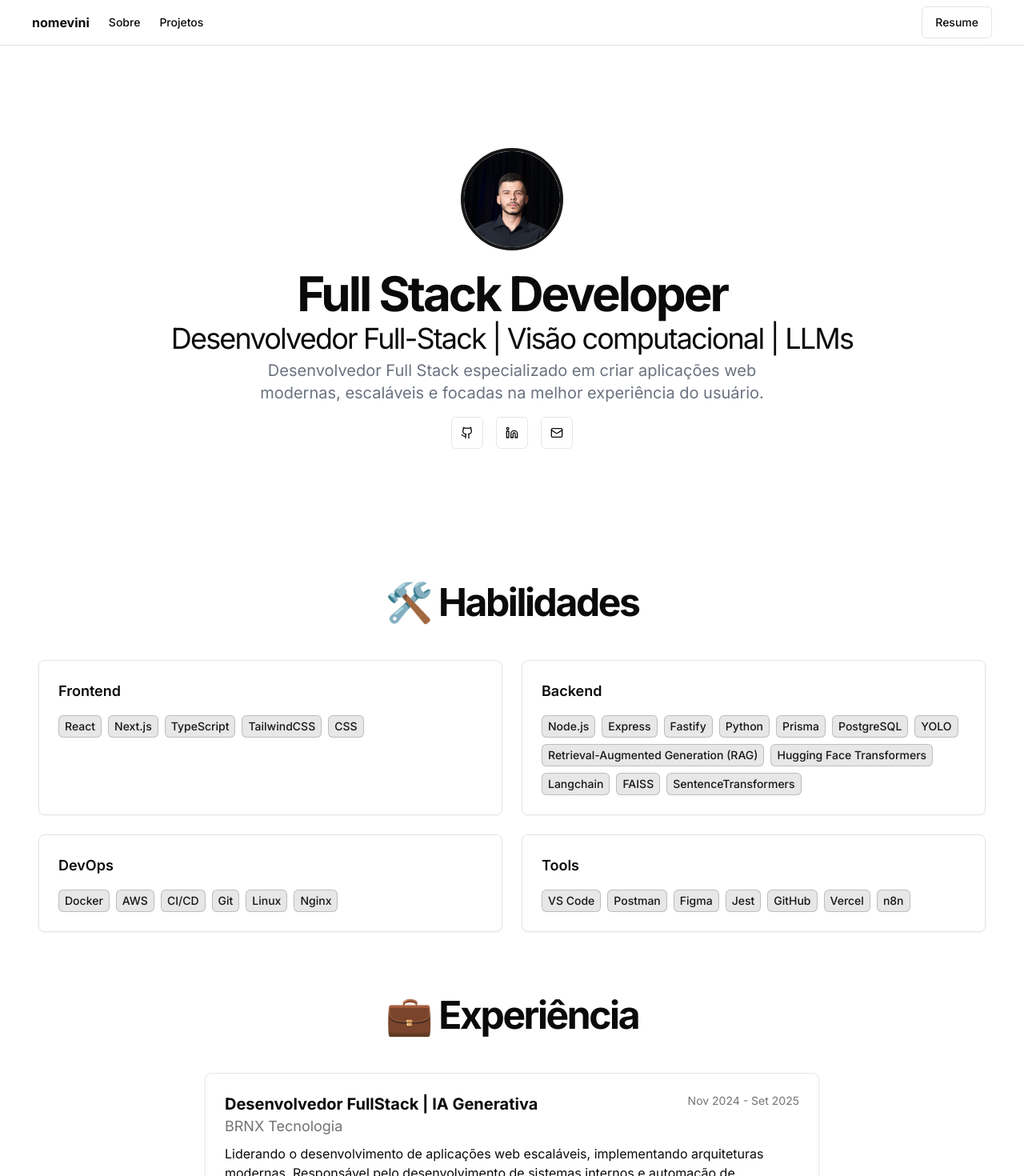
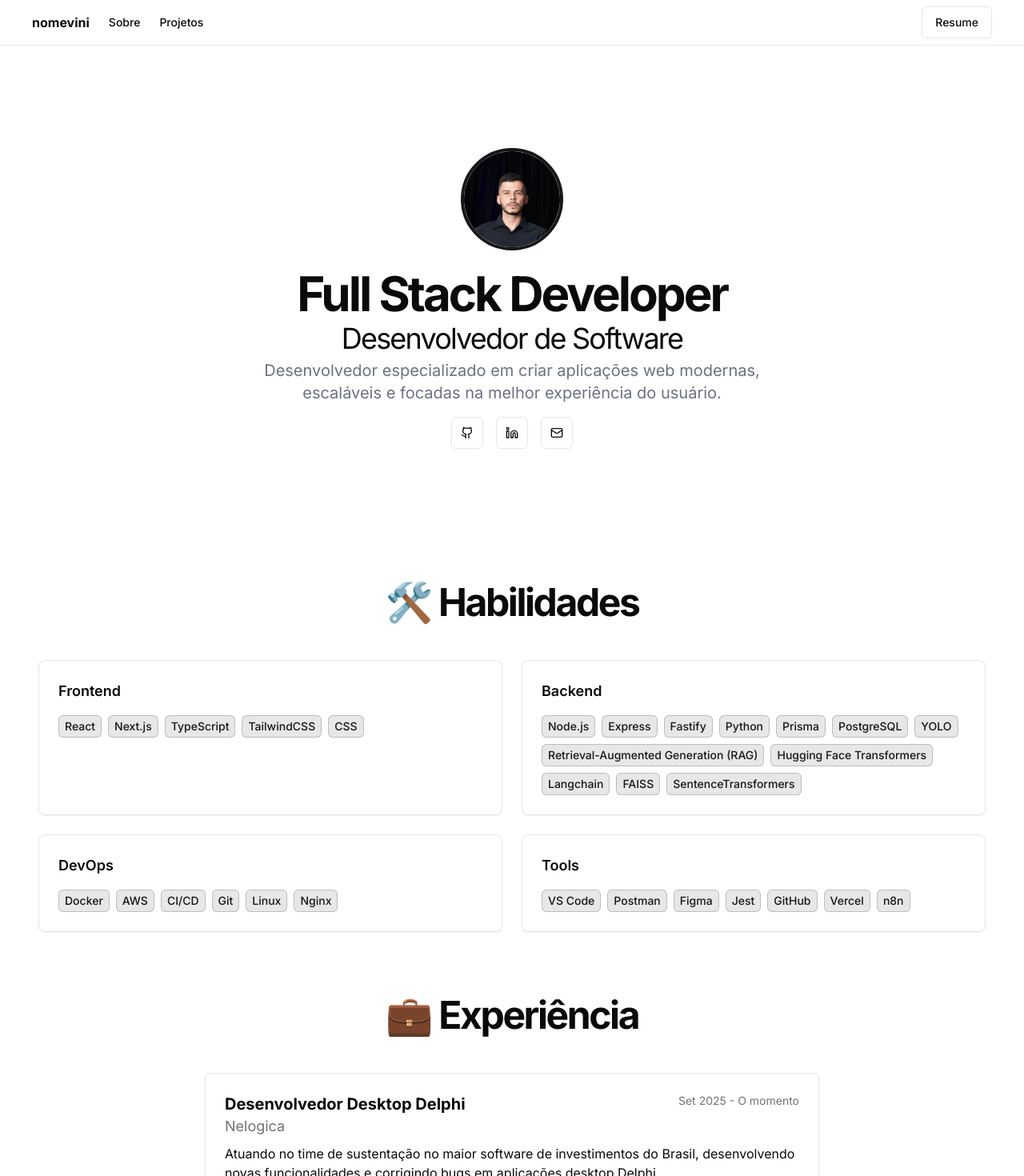
Before and after one commit to nomevini/portifolio, a Next.js app: page / in a window 1280 px wide. Shown: the top 1470 px of the page at 80% size. Built offline with nearby package versions, Linux system fonts and the light colour scheme.

Commit message:
feat: experiencia Nelogica

```diff
--- a/app/page.tsx
+++ b/app/page.tsx
@@ -25,10 +25,10 @@ export default function Page() {
                   Full Stack Developer
                 </h1>
                 <h2 className="text-2xl tracking-tighter sm:text-2xl md:text-3xl lg:text-4xl/none">
-                  Desenvolvedor Full-Stack | Visão computacional | LLMs
+                  Desenvolvedor de Software
                 </h2>
                 <p className="mx-auto max-w-[700px] text-gray-500 md:text-xl dark:text-gray-400">
-                Desenvolvedor Full Stack especializado em criar aplicações web modernas, escaláveis e focadas na melhor experiência do usuário.
+                Desenvolvedor especializado em criar aplicações web modernas, escaláveis e focadas na melhor experiência do usuário.
                 </p>
               </div>
               <div className="space-x-4">
@@ -71,6 +71,13 @@ export default function Page() {
             💼 Experiência
             </h2>
             <div className="max-w-3xl mx-auto">
+              <ExperienceItem
+                title="Desenvolvedor Desktop Delphi"
+                company="Nelogica"
+                period="Set 2025 - O momento"
+                description="Atuando no time de sustentação no maior software de investimentos do Brasil, desenvolvendo novas funcionalidades e corrigindo bugs em aplicações desktop Delphi."
+                technologies={["Delphi", "Debug", "Sustentação de Software", "POO","Desenvolvimento Desktop", ]}
+              />
               <ExperienceItem
                 title="Desenvolvedor FullStack | IA Generativa"
                 company="BRNX Tecnologia"
```
